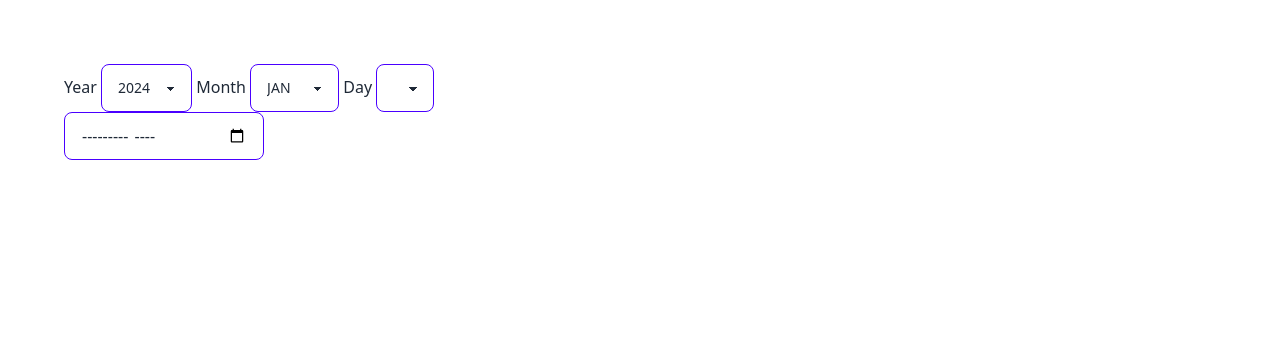
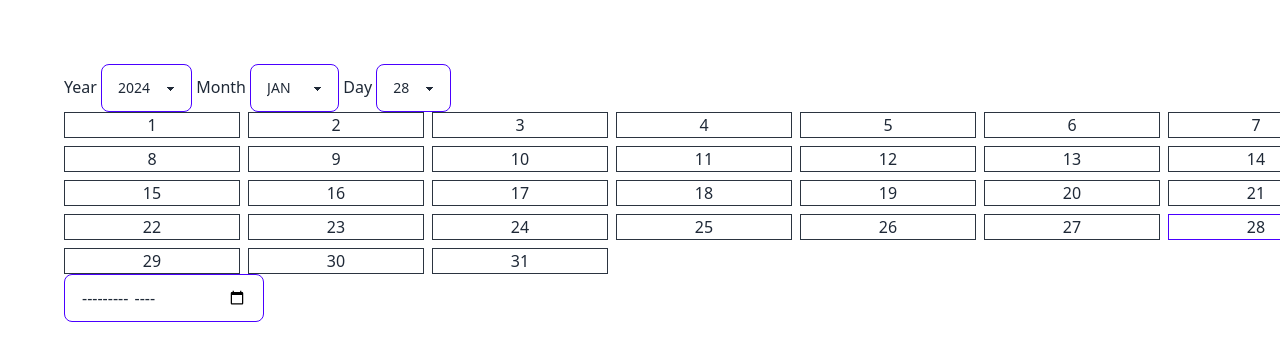
Before and after one commit to artesgo/zoning, an Angular app: page / in a window 1280 px wide. Shown: the top 360 px of the page. Built offline with nearby package versions, Linux system fonts and the light colour scheme.

Commit message:
mmm, so good

```diff
--- a/src/app/scheduler/scheduler.component.html
+++ b/src/app/scheduler/scheduler.component.html
@@ -4,7 +4,7 @@
       Year
       <select class="select select-primary" [formControl]="yearCtrl">
         @for (y of years; track $index) {
-        <option [value]="y">{{y}}</option>
+        <option [value]="y">{{ y }}</option>
         }
       </select>
     </label>
@@ -13,7 +13,7 @@
       Month
       <select class="select select-primary" [formControl]="monthCtrl">
         @for (m of months; track $index) {
-        <option [value]="$index + 1">{{m}}</option>
+        <option [value]="$index + 1">{{ m }}</option>
         }
       </select>
     </label>
@@ -21,18 +21,25 @@
     <label>
       Day
       <select class="select select-primary" [formControl]="dayCtrl">
-        @for (d of days; track $index) {
-        <option [value]="d">{{d}}</option>
+        @for (d of days(); track $index) {
+        <option [value]="d">{{ d }}</option>
         }
       </select>
     </label>
   </div>
 
   <div class="calendar">
-    @for (day of days; track $index) {
-    <div class="day">{{day}}</div>
+    @for (d of days(); track $index) {
+    <button
+      class="day button border"
+      [class.border-primary]="d == $.day()"
+      [class.border-neutral]="d != $.day()"
+      (click)="dayCtrl.setValue(d)"
+    >
+      {{ d }}
+    </button>
     }
   </div>
 
-  <input class="input input-primary" type="month" [value]="date()">
+  <input class="input input-primary" type="month" [value]="date()" />
 </div>
--- a/src/app/scheduler/scheduler.component.scss
+++ b/src/app/scheduler/scheduler.component.scss
@@ -1,3 +1,14 @@
 .container {
   margin: 4rem;
 }
+
+.calendar {
+  display: grid;
+  grid-template-columns: repeat(7, 1fr);
+  grid-gap: 0.5rem;
+}
+
+.day {
+  display: flex;
+  justify-content: center;
+}
--- a/src/app/scheduler/scheduler.component.ts
+++ b/src/app/scheduler/scheduler.component.ts
@@ -12,7 +12,7 @@ import dayjs from 'dayjs';
   templateUrl: './scheduler.component.html',
   styleUrl: './scheduler.component.scss',
 })
-export class SchedulerComponent implements OnInit {
+export class SchedulerComponent {
   @Input() year = dayjs().year();
   @Input() month = dayjs().month() + 1;
   @Input() day = dayjs().date();
@@ -42,19 +42,10 @@ export class SchedulerComponent implements OnInit {
     }),
   }
 
-  // we use to do this kind of thing to react to
-  ngOnInit() {
-    this.calendar.valueChanges.subscribe(() => {
-      this.updateDays();
-    })
-  }
-  daysInMonth = 0;
-  days: number[] = [];
-
-  updateDays() {
-    this.daysInMonth = dayjs(`${this.$.year()}-${this.$.month()}-01`).daysInMonth();
-    this.days = new Array(this.daysInMonth).fill(0).map((_, i) => i + 1);
-  }
+  daysInMonth = computed(() => {
+    return dayjs(`${this.$.year()}-${this.$.month()}-01`).daysInMonth();
+  });
+  days = computed(() => new Array(this.daysInMonth()).fill(0).map((_, i) => i + 1));
 
   @Output() change = new EventEmitter<string>();
 
```
